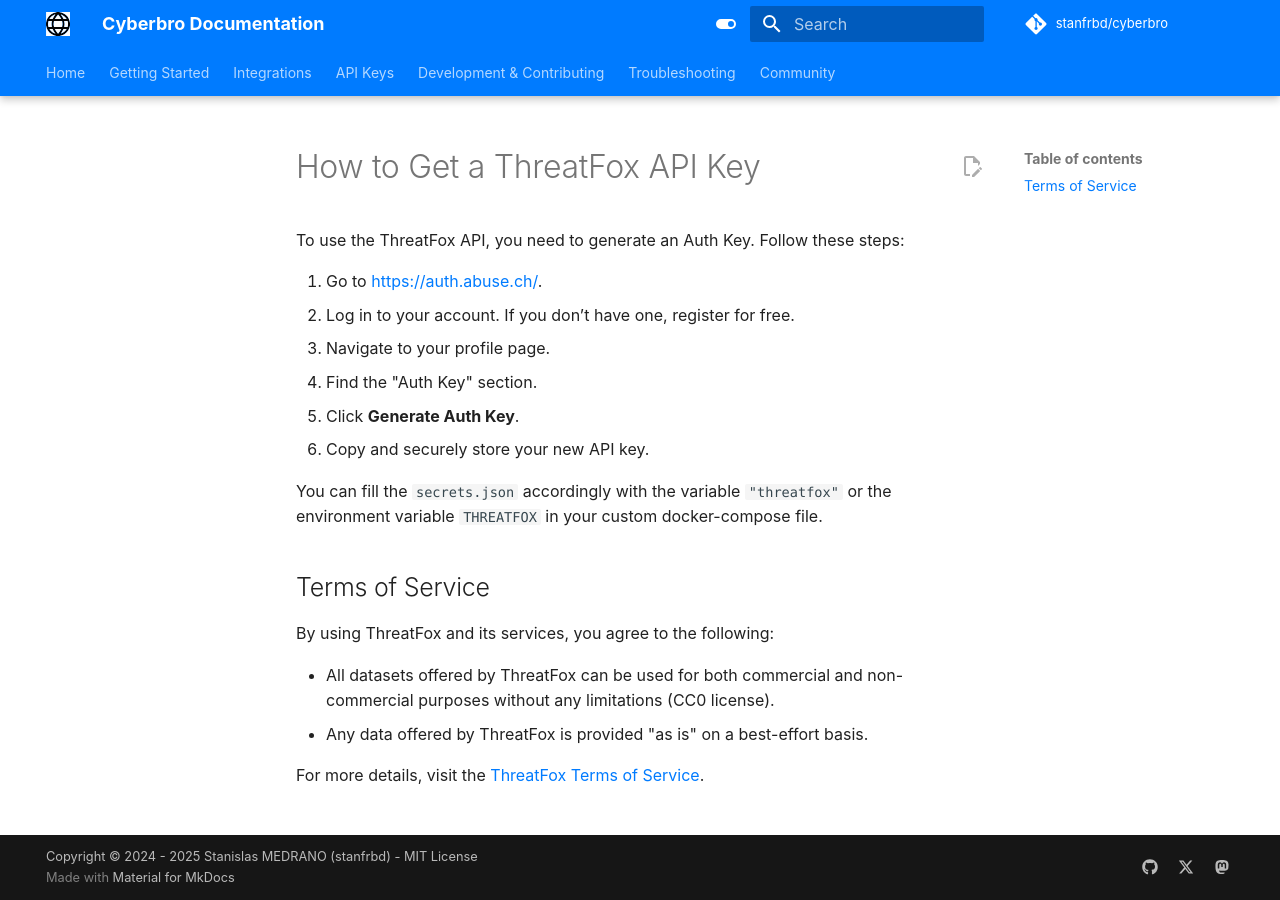
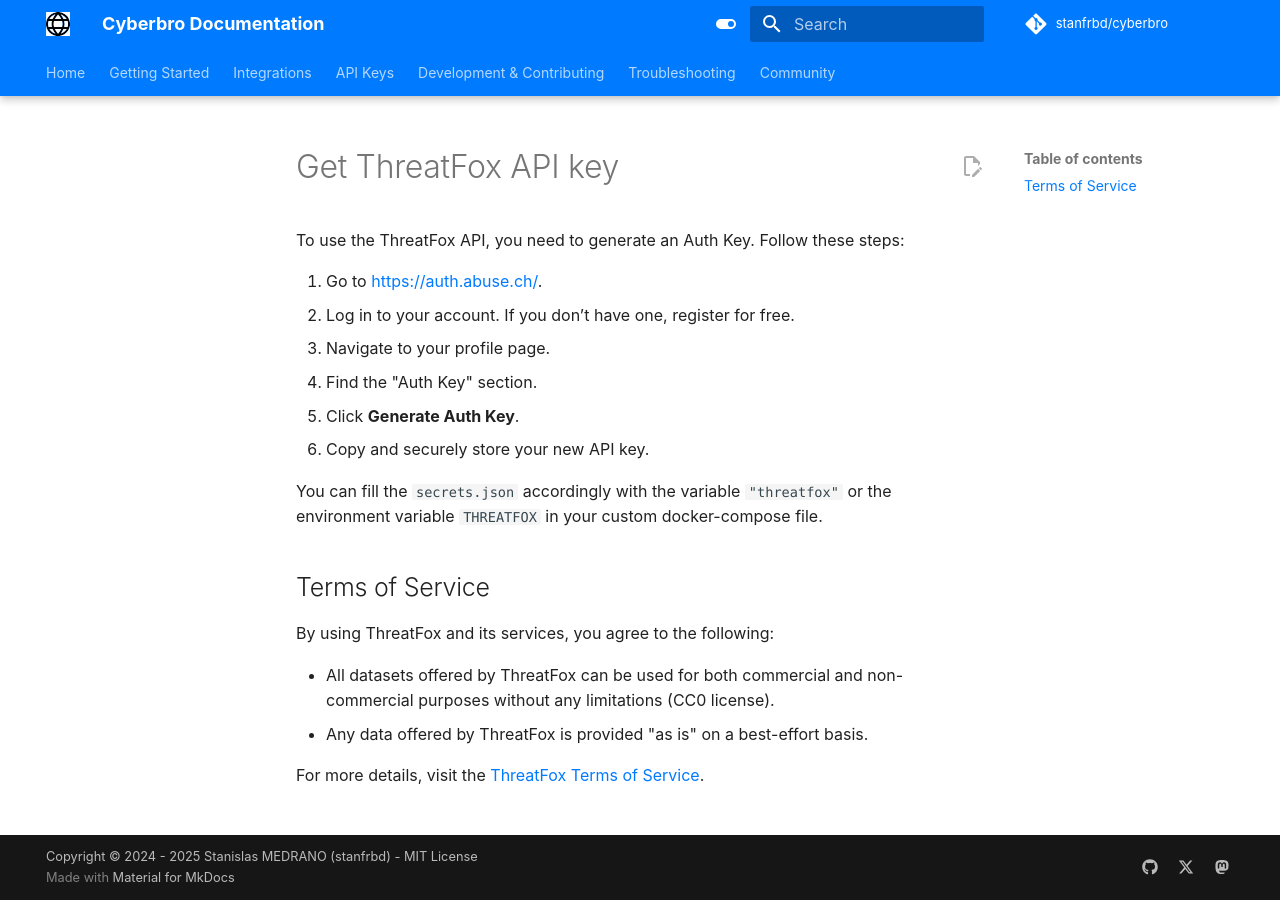
Before and after one commit to ubahmapk/cyberbro, an MkDocs documentation site: the page built from docs/api-keys/Get-ThreatFox-API-key.md, in a window 1280 px wide. Built offline with MkDocs 1.6.1 and Material for MkDocs 9.7.7, drawn with Linux system fonts in a browser that asks for light colours; some web fonts are replaced; comment, search, counter and statistics services are not loaded.

Commit message:
Update Get-ThreatFox-API-key.md

```diff
--- a/docs/api-keys/Get-ThreatFox-API-key.md
+++ b/docs/api-keys/Get-ThreatFox-API-key.md
@@ -1,5 +1,3 @@
-# How to Get a ThreatFox API Key
-
 To use the ThreatFox API, you need to generate an Auth Key. Follow these steps:
 
 1. Go to [https://auth.abuse.ch/](https://auth.abuse.ch/).
```
